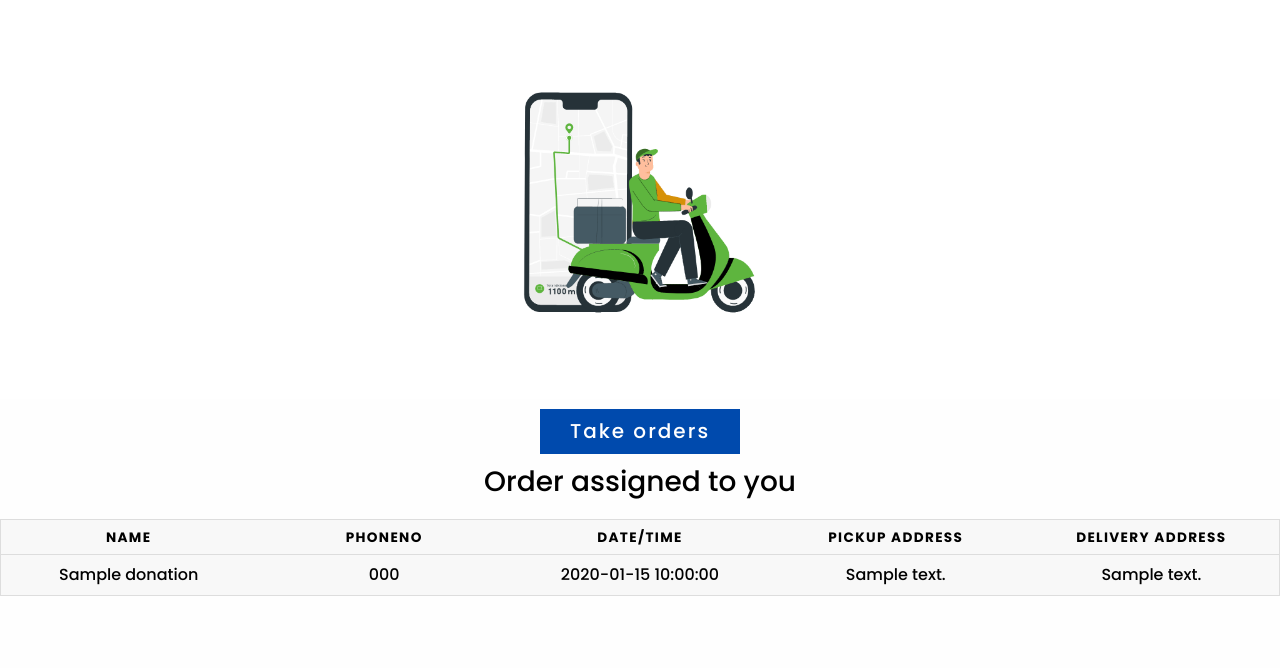
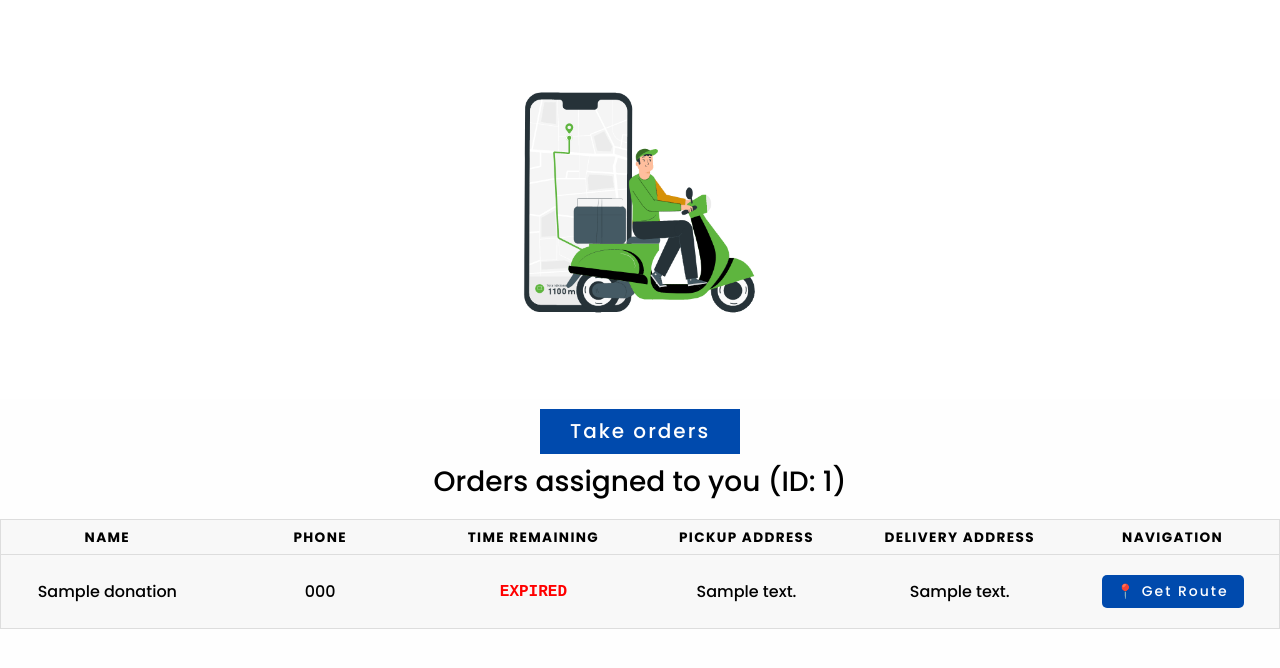
Before and after one commit to Joya-01/SavePlate-Food-Waste-Management, a PHP site: page /delivery/deliverymyord.php in a window 1280 px wide. Shown: the part 101-769 px from the top of the page. Run offline with PHP 8.4, Linux system fonts and the light colour scheme; the visitor is signed in with stand-in values (Sample User, id 1); tables that the repository leaves empty hold one stand-in row (values such as "Sample post"); data that the repository does not hold is empty.

Commit message:
Fixed delivery reflection issue and added expiry timer

```diff
--- a/delivery/deliverymyord.php
+++ b/delivery/deliverymyord.php
@@ -1,17 +1,25 @@
 <?php
 ob_start();
+session_start(); // Ensure session is started to access $_SESSION['Did']
 
-// $connection = mysqli_connect("localhost:3307", "root", "");
-// $db = mysqli_select_db($connection, 'demo');
+// Include database connection
 include '../connection.php';
- include("connect.php");
-if($_SESSION['name']==''){
+// include("connect.php"); // Only keep this if it doesn't conflict with connection.php
+
+// 1. Fix: Ensure ID exists before using it to prevent "Undefined index" warnings
+if(!isset($_SESSION['Did']) || $_SESSION['Did'] == ''){
     header("location:deliverylogin.php");
+    exit();
 }
-$name=$_SESSION['name'];
-$id=$_SESSION['Did'];
+
+$name = $_SESSION['name'];
+$id = $_SESSION['Did'];
+
+// 2. Fix: Check connection status
+if (!$connection) {
+    die("Connection failed: " . mysqli_connect_error());
+}
 ?>
-
 
 <!DOCTYPE html>
 <html lang="en">
@@ -19,176 +27,139 @@ $id=$_SESSION['Did'];
     <meta charset="UTF-8">
     <meta http-equiv="X-UA-Compatible" content="IE=edge">
     <meta name="viewport" content="width=device-width, initial-scale=1.0">
-    <title>Document</title>
+    <title>My Orders - SavePlate</title>
     <link rel="stylesheet" href="delivery.css">
     <link rel="stylesheet" href="../home.css">
+    <style>
+        .itm{ background-color: white; display: grid; }
+        .itm img{ width: 400px; height: 400px; margin-left: auto; margin-right: auto; }
+        p{ text-align: center; font-size: 28px; color: black; }
+        .expiry-timer { font-family: 'Courier New', Courier, monospace; padding: 5px; border-radius: 4px; font-weight: bold; }
+        .btn-route { background-color: #004AAD; color: white; padding: 8px 15px; text-decoration: none; border-radius: 5px; font-size: 14px; display: inline-block; }
+        .btn-route:hover { background-color: #003580; }
+        @media (max-width: 767px) { .itm img{ width: 350px; height: 350px; } }
+    </style>
 </head>
 <body>
 <header>
     <div class="logo">SAVE <b style="color: #004AAD;">Plate</b></div>
     <div class="hamburger">
-            <div class="line"></div>
-            <div class="line"></div>
-            <div class="line"></div>
+        <div class="line"></div><div class="line"></div><div class="line"></div>
     </div>
     <nav class="nav-bar">
         <ul>
-                <li><a href="delivery.php" >Home</a></li>
-                <li><a href="openmap.php" >map</a></li>
-                <li><a href="deliverymyord.php"  class="active">myorders</a></li>
-
+            <li><a href="delivery.php">Home</a></li>
+            <li><a href="openmap.php">map</a></li>
+            <li><a href="deliverymyord.php" class="active">myorders</a></li>
         </ul>
     </nav>
 </header>
 <br>
-    <script>
-        hamburger=document.querySelector(".hamburger");
-        hamburger.onclick =function(){
-            navBar=document.querySelector(".nav-bar");
-            navBar.classList.toggle("active");
-        }
-    </script>
-    <style>
-        .itm{
-            background-color: white;
-            display: grid;
-        }
-        .itm img{
-            width: 400px;
-            height: 400px;
-            margin-left: auto;
-            margin-right: auto;
-        }
-        p{
-            text-align: center; font-size: 28PX;color: black;
-        }
-        a{
-            /* text-decoration: underline; */
-        }
-        @media (max-width: 767px) {
-            .itm{
-                /* float: left; */
 
-            }
-            .itm img{
-                width: 350px;
-                height: 350px;
-            }
-        }
-    </style>
-
-        <div class="itm" >
-
-            <img src="../img/delivery.gif" alt="" width="400" height="400">
-
+<div class="itm">
+    <img src="../img/delivery.gif" alt="Delivery Animation">
 </div>
 
 <div class="get">
     <?php
+    // 3. Fix: The query must look for orders where delivery_by matches the Logged-in ID
+    // We also select To_address from the admin table via the assigned_to link
+    $sql = "SELECT fd.*, fd.address as From_address, ad.address AS To_address
+            FROM food_donations fd
+            LEFT JOIN admin ad ON fd.assigned_to = ad.Aid
+            WHERE fd.delivery_by = '$id'";
 
+    $result = mysqli_query($connection, $sql);
+    $data = array();
 
-// Define the SQL query to fetch unassigned orders
-$sql = "SELECT fd.Fid AS Fid, fd.name,fd.phoneno,fd.date,fd.delivery_by, fd.address as From_address,
-ad.name AS delivery_person_name, ad.address AS To_address
-FROM food_donations fd
-LEFT JOIN admin ad ON fd.assigned_to = ad.Aid where delivery_by='$id';
-";
-
-// Execute the query
-$result=mysqli_query($connection, $sql);
-
-
-
-// Check for errors
-if (!$result) {
-    die("Error executing query: " . mysqli_error($conn));
-}
-
-// Fetch the data as an associative array
-$data = array();
+    if ($result) {
         while ($row = mysqli_fetch_assoc($result)) {
             $data[] = $row;
         }
+    }
+    ?>
 
-// If the delivery person has taken an order, update the assigned_to field in the database
-if (isset($_POST['food']) && isset($_POST['delivery_person_id'])) {
-    $order_id = $_POST['order_id'];
-    $delivery_person_id = $_POST['delivery_person_id'];
-
-    $sql = "UPDATE food_donations SET delivery_by = $delivery_person_id WHERE Fid = $order_id";
-    // $result = mysqli_query($conn, $sql);
-    $result=mysqli_query($connection, $sql);
-
-
-    if (!$result) {
-        die("Error assigning order: " . mysqli_error($conn));
-    }
-
-    // Reload the page to prevent duplicate assignments
-    header('Location: ' . $_SERVER['REQUEST_URI']);
-    // exit;
-    ob_end_flush();
-}
-// mysqli_close($conn);
-
-
-?>
     <div class="log">
-<!-- <button type="submit" name="food" onclick="">My orders</button> -->
         <a href="delivery.php">Take orders</a>
-<p>Order assigned to you</p>
+        <p>Orders assigned to you (ID: <?php echo $id; ?>)</p>
         <br>
     </div>
 
-
-<!-- Display the orders in an HTML table -->
     <div class="table-container">
-         <!-- <p id="heading">donated</p> -->
         <div class="table-wrapper">
             <table class="table">
                 <thead>
                     <tr>
-            <th >Name</th>
-            <!-- <th>food</th> -->
-            <!-- <th>Category</th> -->
-            <th>phoneno</th>
-            <th>date/time</th>
-            <th>Pickup address</th>
-            <th>Delivery address</th>
-            <!-- <th>Orders</th> -->
-
-
-
+                        <th>Name</th>
+                        <th>Phone</th>
+                        <th>Time Remaining</th>
+                        <th>Pickup Address</th>
+                        <th>Delivery Address</th>
+                        <th>Navigation</th>
                     </tr>
                 </thead>
                 <tbody>
-
-        <?php foreach ($data as $row) { ?>
-        <?php    echo "<tr><td data-label=\"name\">".$row['name']."</td><td data-label=\"phoneno\">".$row['phoneno']."</td><td data-label=\"date\">".$row['date']."</td><td data-label=\"Pickup Address\">".$row['From_address']."</td><td data-label=\"Delivery Address\">".$row['To_address']."</td>";
+                    <?php if (count($data) > 0): ?>
+                        <?php foreach ($data as $row):
+                            $origin = urlencode($row['From_address']);
+                            $dest = urlencode($row['To_address'] ?? 'Admin Office');
+                            $map_url = "https://www.google.com/maps/dir/?api=1&origin=$origin&destination=$dest";
                         ?>
-
-            <!-- <td><?= $row['Fid'] ?></td>
-            <td><?= $row['name'] ?></td>
-            <td><?= $row['address'] ?></td> -->
-            <!-- <td data-label="Action" style="margin:auto"> -->
-                <!-- <?php if ($row['delivery_by'] == $id) { ?>
-                    Order assigned to you
-                <?php } else { ?>
-                    Order assigned to another delivery person
-                <?php } ?> -->
+                        <tr>
+                            <td data-label="name"><?php echo htmlspecialchars($row['name']); ?></td>
+                            <td data-label="phoneno"><?php echo htmlspecialchars($row['phoneno']); ?></td>
+                            <td data-label="Time Remaining">
+                                <?php if (!empty($row['expiry_date'])): ?>
+                                    <div class="expiry-timer" data-time="<?php echo $row['expiry_date']; ?>">
+                                        Calculating...
+                                    </div>
+                                <?php else: echo "Not Set"; endif; ?>
+                            </td>
+                            <td data-label="Pickup Address"><?php echo htmlspecialchars($row['From_address']); ?></td>
+                            <td data-label="Delivery Address"><?php echo htmlspecialchars($row['To_address'] ?? 'Pending'); ?></td>
+                            <td data-label="Navigation">
+                                <a href="<?php echo $map_url; ?>" target="_blank" class="btn-route">📍 Get Route</a>
                             </td>
                         </tr>
-        <?php } ?>
+                        <?php endforeach; ?>
+                    <?php else: ?>
+                        <tr><td colspan="6" style="text-align:center;">No orders assigned to you yet.</td></tr>
+                    <?php endif; ?>
                 </tbody>
             </table>
-
+        </div>
+    </div>
 </div>
 
+<script>
+function startCountdowns() {
+    const timerElements = document.querySelectorAll('.expiry-timer');
+    setInterval(() => {
+        timerElements.forEach(el => {
+            const expiryStr = el.getAttribute('data-time');
+            const expiryTime = new Date(expiryStr).getTime();
+            const now = new Date().getTime();
+            const distance = expiryTime - now;
 
+            if (distance < 0) {
+                el.innerHTML = "EXPIRED";
+                el.style.color = "red";
+            } else {
+                const hours = Math.floor(distance / (1000 * 60 * 60));
+                const minutes = Math.floor((distance % (1000 * 60 * 60)) / (1000 * 60));
+                const seconds = Math.floor((distance % (1000 * 60)) / 1000);
+                el.innerHTML = hours + "h " + minutes + "m " + seconds + "s left";
+                el.style.color = (hours < 1) ? "orange" : "green";
+            }
+        });
+    }, 1000);
+}
+document.addEventListener('DOMContentLoaded', startCountdowns);
 
-
-
-   <br>
-   <br>
+// Hamburger Menu Logic
+const hamburger = document.querySelector(".hamburger");
+const navBar = document.querySelector(".nav-bar");
+hamburger.onclick = () => navBar.classList.toggle("active");
+</script>
 </body>
 </html>
```
Also changed, not shown: database/demo.sql (+1 -52 lines), fooddonateform.php (+31 -39 lines). Lines whose indentation alone changed are shown as unchanged.
